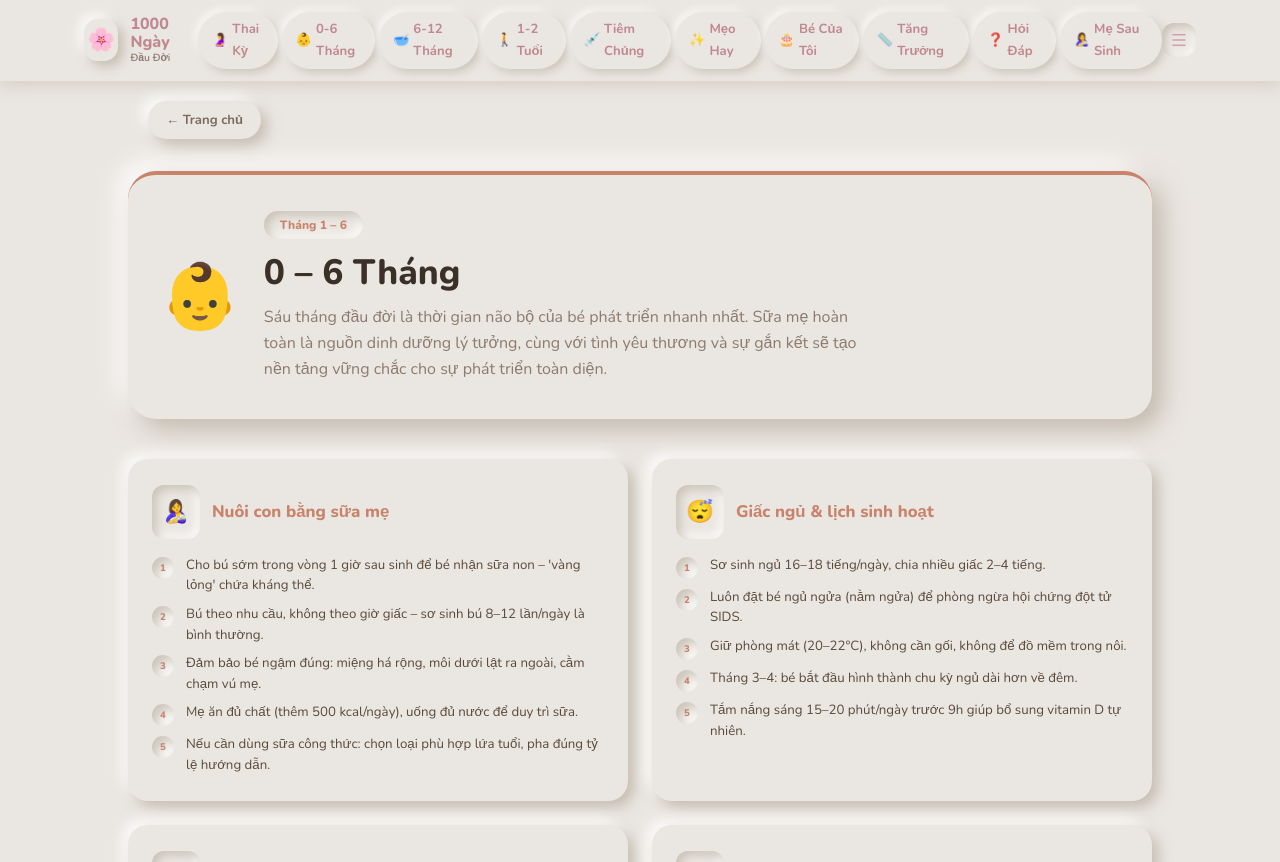
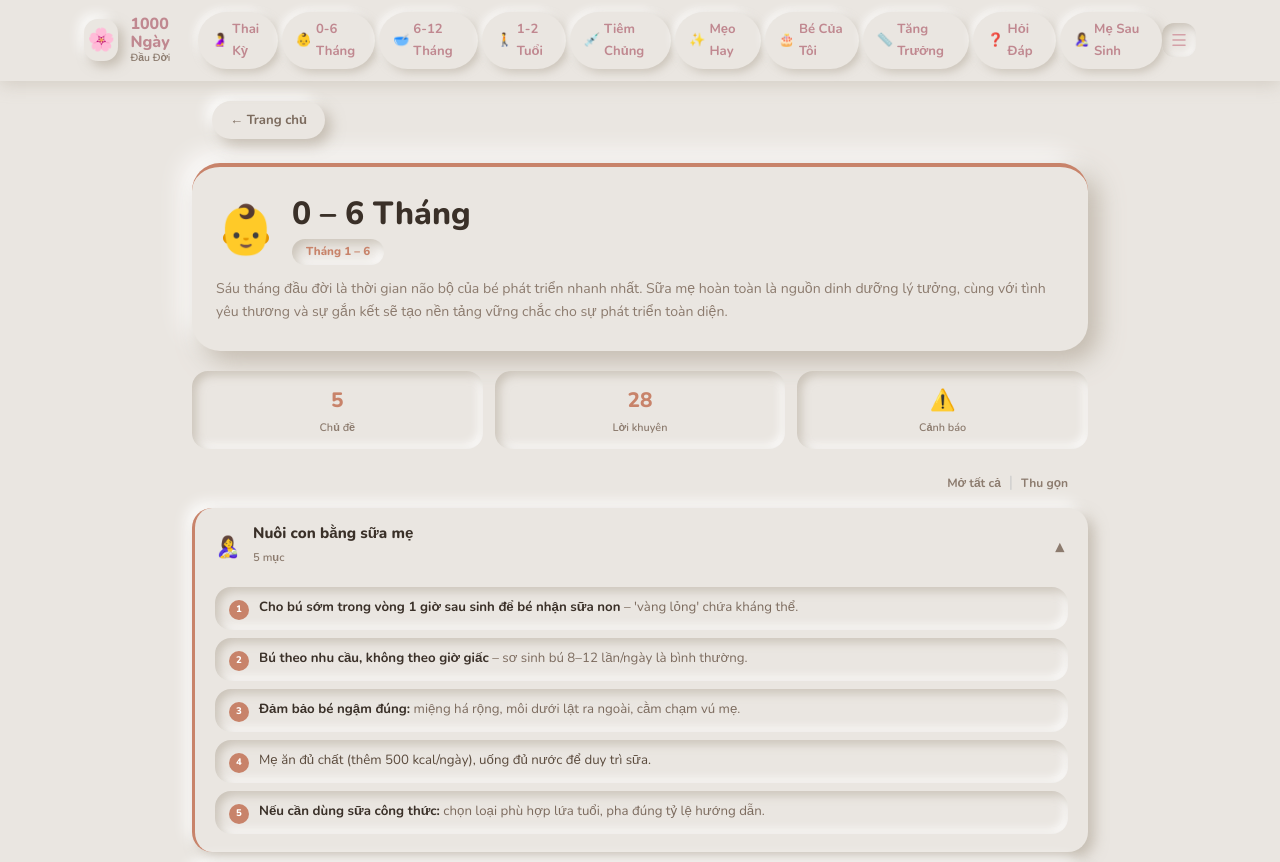
Before and after one commit to phanan04/1000daysforbaby, a Next.js app: page /giai-doan/0-6-thang in a window 1280 px wide. Shown: the top 862 px of the page. Built offline with nearby package versions, Linux system fonts and the light colour scheme.

Commit message:
Redesign stage pages: accordion sections, highlight text, danger styling, quick stats

```diff
--- a/src/app/giai-doan/[slug]/page.tsx
+++ b/src/app/giai-doan/[slug]/page.tsx
@@ -1,3 +1,6 @@
+"use client";
+
+import { use, useState } from "react";
 import { stages } from "@/lib/data";
 import { notFound } from "next/navigation";
 import Link from "next/link";
@@ -15,21 +18,53 @@ const inset: React.CSSProperties = {
 
 const colors = ["#d4a0a7","#c8836a","#b89a5e","#d4a0a7"];
 
-export async function generateStaticParams() {
-  return stages.map(s => ({ slug: s.slug }));
+/* Split item text: bold the key part, lighter the detail */
+function HighlightItem({ text, color }: { text: string; color: string }) {
+  // Split at first `:` or first `.` (whichever is earlier), or first `–`
+  const sep = [text.indexOf(": "), text.indexOf(". "), text.indexOf(" – ")]
+    .filter(i => i > 0 && i < 60);
+  if (sep.length === 0) {
+    return <span style={{ fontSize:"0.83rem", color:"#5a4a3c", lineHeight:1.6 }}>{text}</span>;
+  }
+  const splitAt = Math.min(...sep);
+  const delimChar = text[splitAt];
+  const key = text.slice(0, splitAt + 1);
+  const detail = text.slice(splitAt + 1).trim();
+  return (
+    <span style={{ fontSize:"0.83rem", lineHeight:1.6 }}>
+      <strong style={{ color:"#3a3028" }}>{key}</strong>{" "}
+      <span style={{ color:"#7c6b5e" }}>{detail}</span>
+    </span>
+  );
 }
 
-export default async function StagePage({ params }: { params: Promise<{ slug: string }> }) {
-  const { slug } = await params;
+export default function StagePage({ params }: { params: Promise<{ slug: string }> }) {
+  const { slug } = use(params);
+  const [openSections, setOpenSections] = useState<Set<number>>(() => new Set([0]));
   const idx = stages.findIndex(s => s.slug === slug);
   if (idx === -1) return notFound();
   const stage = stages[idx];
   const color = colors[idx];
 
+  const toggle = (i: number) => {
+    setOpenSections(prev => {
+      const next = new Set(prev);
+      next.has(i) ? next.delete(i) : next.add(i);
+      return next;
+    });
+  };
+
+  const expandAll = () => setOpenSections(new Set(stage.sections.map((_, i) => i)));
+  const collapseAll = () => setOpenSections(new Set());
+
+  // Count stats
+  const totalTips = stage.sections.reduce((sum, s) => sum + s.items.length, 0);
+  const dangerSection = stage.sections.findIndex(s => s.title.includes("🚨"));
+
   return (
     <div>
       {/* Back */}
-      <div style={{ padding:"20px 20px 0" }} className="max-w-5xl mx-auto">
+      <div style={{ padding:"20px 20px 0" }} className="max-w-4xl mx-auto">
         <Link href="/" style={{ ...neu, display:"inline-flex", alignItems:"center", gap:"8px",
                                  padding:"8px 18px", textDecoration:"none", borderRadius:"30px",
                                  color:"#7c6b5e", fontWeight:700, fontSize:"0.82rem" }}>
@@ -38,63 +73,136 @@ export default async function StagePage({ params }: { params: Promise<{ slug: st
       </div>
 
       {/* Hero card */}
-      <section style={{ padding:"32px 20px 40px" }}>
-        <div className="max-w-5xl mx-auto">
+      <section style={{ padding:"24px 20px 20px" }}>
+        <div className="max-w-4xl mx-auto">
           <div style={{ background:"#eae6e1",
                         boxShadow:"10px 10px 24px rgba(180,170,155,0.75),-10px -10px 24px rgba(255,255,255,0.95)",
-                        borderRadius:"28px", padding:"36px 32px",
+                        borderRadius:"28px", padding:"28px 24px",
                         borderTop:`4px solid ${color}` }}>
-            <div className="flex flex-col md:flex-row md:items-center gap-6">
-              <div style={{ fontSize:"4rem", lineHeight:1 }}>{stage.emoji}</div>
+            <div className="flex items-center gap-4" style={{ marginBottom:"12px" }}>
+              <div style={{ fontSize:"3rem", lineHeight:1 }}>{stage.emoji}</div>
               <div>
-                <div style={{ ...inset, display:"inline-block", padding:"4px 16px",
-                               fontSize:"0.75rem", fontWeight:800, color, marginBottom:"12px" }}>
+                <h1 style={{ fontWeight:800, fontSize:"clamp(1.4rem,4vw,2rem)", color:"#3a3028", lineHeight:1.2 }}>
+                  {stage.title}
+                </h1>
+                <div style={{ ...inset, display:"inline-block", padding:"3px 14px",
+                               fontSize:"0.72rem", fontWeight:800, color, marginTop:"6px" }}>
                   {stage.weeks}
                 </div>
-                <h1 style={{ fontWeight:800, fontSize:"clamp(1.5rem,4vw,2.2rem)", color:"#3a3028", lineHeight:1.2 }}>
-                  {stage.title}
-                </h1>
-                <p style={{ color:"#8c7b6e", marginTop:"10px", lineHeight:1.65, maxWidth:"600px" }}>
+              </div>
+            </div>
+            <p style={{ color:"#8c7b6e", lineHeight:1.65, fontSize:"0.88rem" }}>
               {stage.heroDesc}
             </p>
           </div>
         </div>
+      </section>
+
+      {/* Quick stats bar */}
+      <section style={{ padding:"0 20px 20px" }}>
+        <div className="max-w-4xl mx-auto grid grid-cols-3 gap-3">
+          <div style={{ ...inset, padding:"12px 10px", textAlign:"center" }}>
+            <div style={{ fontWeight:800, fontSize:"1.3rem", color }}>{stage.sections.length}</div>
+            <div style={{ fontSize:"0.68rem", color:"#8c7b6e", fontWeight:600 }}>Chủ đề</div>
+          </div>
+          <div style={{ ...inset, padding:"12px 10px", textAlign:"center" }}>
+            <div style={{ fontWeight:800, fontSize:"1.3rem", color }}>{totalTips}</div>
+            <div style={{ fontSize:"0.68rem", color:"#8c7b6e", fontWeight:600 }}>Lời khuyên</div>
+          </div>
+          <div style={{ ...inset, padding:"12px 10px", textAlign:"center" }}>
+            <div style={{ fontWeight:800, fontSize:"1.3rem", color:"#d46a6a" }}>⚠️</div>
+            <div style={{ fontSize:"0.68rem", color:"#8c7b6e", fontWeight:600 }}>Cảnh báo</div>
           </div>
         </div>
       </section>
 
-      {/* Sections */}
-      <section style={{ padding:"0 20px 56px" }}>
-        <div className="max-w-5xl mx-auto grid grid-cols-1 lg:grid-cols-2 gap-6">
-          {stage.sections.map(sec => (
-            <div key={sec.title} style={{ ...neu, padding:"26px 24px" }}>
-              <div className="flex items-center gap-3 mb-4">
-                <div style={{ ...inset, padding:"8px 10px", borderRadius:"12px", fontSize:"1.4rem" }}>
-                  {sec.icon}
+      {/* Expand/Collapse controls */}
+      <div style={{ padding:"0 20px 12px" }} className="max-w-4xl mx-auto flex gap-2 justify-end">
+        <button onClick={expandAll}
+          style={{ background:"transparent", border:"none", cursor:"pointer",
+                   fontSize:"0.75rem", fontWeight:700, color:"#8c7b6e" }}>
+          Mở tất cả
+        </button>
+        <span style={{ color:"#ccc" }}>|</span>
+        <button onClick={collapseAll}
+          style={{ background:"transparent", border:"none", cursor:"pointer",
+                   fontSize:"0.75rem", fontWeight:700, color:"#8c7b6e" }}>
+          Thu gọn
+        </button>
       </div>
-                <h2 style={{ fontWeight:800, fontSize:"1.05rem", color:`${color}` }}>{sec.title}</h2>
+
+      {/* Accordion sections */}
+      <section style={{ padding:"0 20px 40px" }}>
+        <div className="max-w-4xl mx-auto" style={{ display:"flex", flexDirection:"column", gap:"12px" }}>
+          {stage.sections.map((sec, i) => {
+            const isOpen = openSections.has(i);
+            const isDanger = i === dangerSection;
+
+            return (
+              <div key={sec.title} style={{
+                ...neu,
+                borderLeft: isDanger ? "4px solid #d46a6a" : `3px solid ${color}`,
+                overflow: "hidden",
+              }}>
+                {/* Section header — always visible */}
+                <button
+                  onClick={() => toggle(i)}
+                  style={{
+                    width:"100%", padding:"16px 20px", border:"none", cursor:"pointer",
+                    background:"transparent", display:"flex", alignItems:"center", gap:"12px",
+                    textAlign:"left",
+                  }}>
+                  <span style={{ fontSize:"1.3rem", flexShrink:0 }}>{sec.icon}</span>
+                  <div style={{ flex:1 }}>
+                    <h2 style={{
+                      fontWeight:800, fontSize:"0.95rem", margin:0,
+                      color: isDanger ? "#d46a6a" : "#3a3028",
+                    }}>
+                      {sec.title}
+                    </h2>
+                    <span style={{ fontSize:"0.7rem", color:"#8c7b6e", fontWeight:600 }}>
+                      {sec.items.length} mục
+                    </span>
                   </div>
+                  <span style={{
+                    fontSize:"1rem", color:"#8c7b6e", flexShrink:0,
+                    transform: isOpen ? "rotate(180deg)" : "rotate(0deg)",
+                    transition:"transform 0.2s",
+                  }}>
+                    ▼
+                  </span>
+                </button>
+
+                {/* Section body — collapsible */}
+                {isOpen && (
+                  <div style={{ padding:"0 20px 18px 20px" }}>
                     <ul style={{ listStyle:"none", margin:0, padding:0, display:"flex", flexDirection:"column", gap:"8px" }}>
                       {sec.items.map((item, j) => (
-                  <li key={j} className="flex items-start gap-3">
-                    <span style={{ ...inset, borderRadius:"50%", width:22, height:22, display:"flex",
-                                   alignItems:"center", justifyContent:"center",
-                                   fontSize:"0.6rem", fontWeight:900, color, flexShrink:0, marginTop:"2px" }}>
-                      {j+1}
+                        <li key={j} style={{ ...inset, padding:"10px 14px", display:"flex", alignItems:"flex-start", gap:"10px" }}>
+                          <span style={{
+                            background: isDanger ? "#d46a6a" : color,
+                            color:"#fff", borderRadius:"50%", width:20, height:20,
+                            display:"flex", alignItems:"center", justifyContent:"center",
+                            fontSize:"0.6rem", fontWeight:900, flexShrink:0, marginTop:"3px",
+                          }}>
+                            {isDanger ? "!" : j + 1}
                           </span>
-                    <span style={{ fontSize:"0.83rem", color:"#5a4a3c", lineHeight:1.55 }}>{item}</span>
+                          <HighlightItem text={item} color={color} />
                         </li>
                       ))}
                     </ul>
                   </div>
-          ))}
+                )}
+              </div>
+            );
+          })}
         </div>
       </section>
 
       {/* Nav between stages */}
-      <div style={{ padding:"0 20px 56px" }} className="max-w-5xl mx-auto">
+      <div style={{ padding:"0 20px 56px" }} className="max-w-4xl mx-auto">
         <div className="flex flex-wrap gap-3 justify-center">
-          {stages.filter(s => s.slug !== slug).map((s, i) => (
+          {stages.filter(s => s.slug !== slug).map((s) => (
             <Link key={s.slug} href={`/giai-doan/${s.slug}`}
               style={{ ...neu, padding:"10px 20px", textDecoration:"none", borderRadius:"30px",
                        fontSize:"0.82rem", fontWeight:700, color:colors[stages.indexOf(s)] }}>
```
Lines whose indentation alone changed are shown as unchanged.
